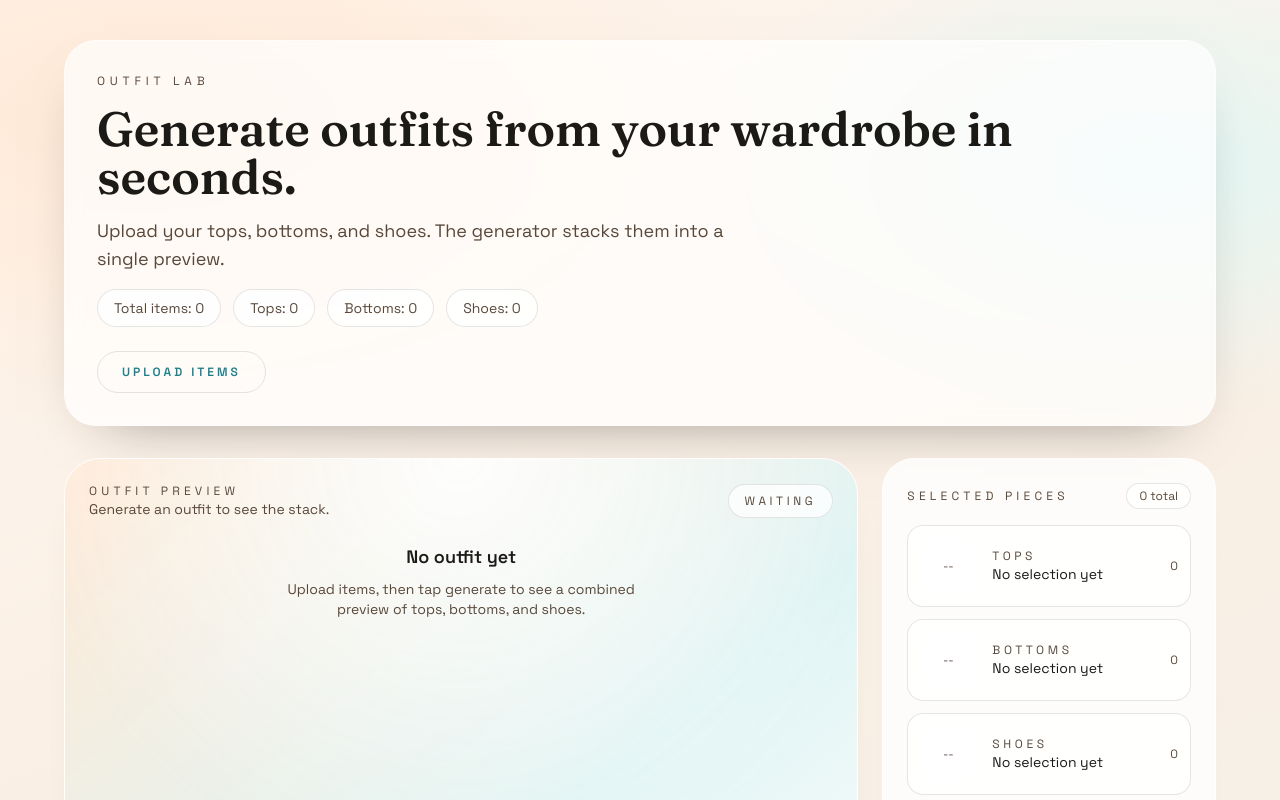
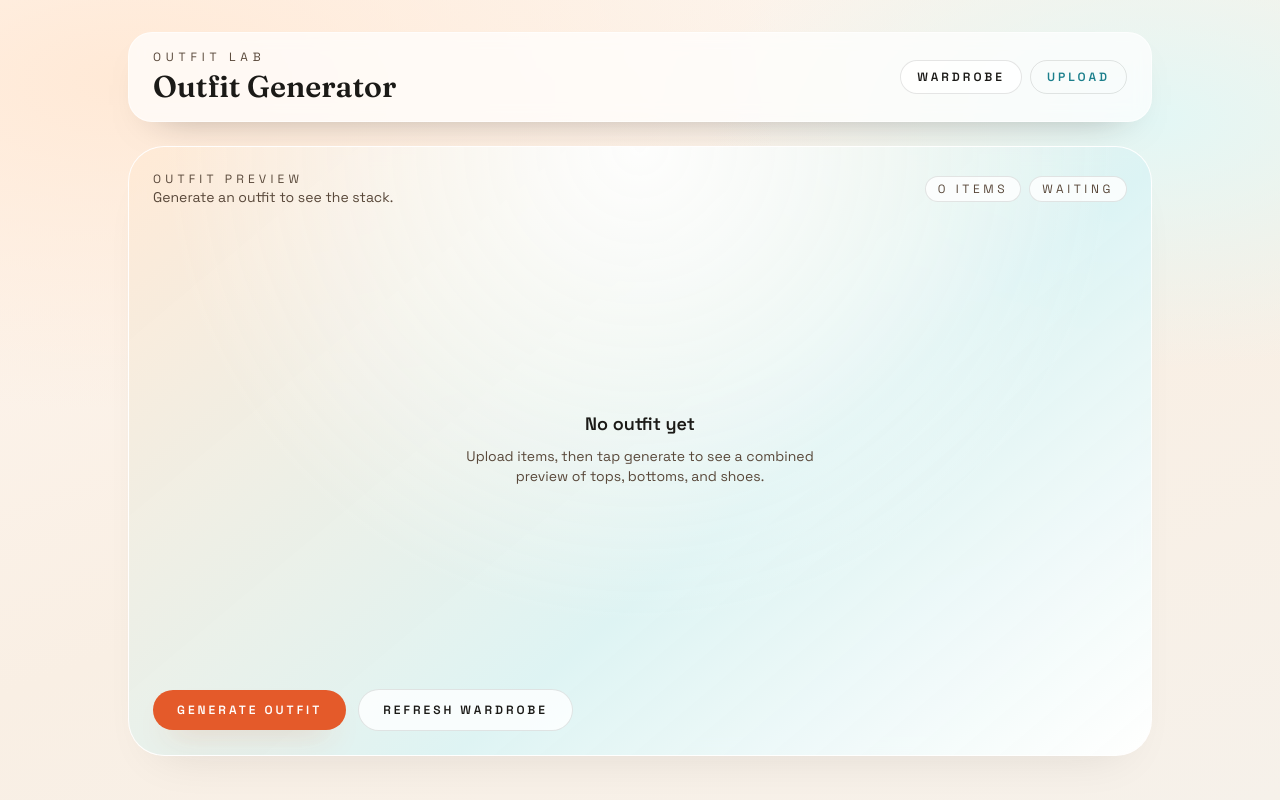
Before and after one commit to jakenuts/outfit-app, a Next.js app: page / in a window 1280 px wide. Shown: the top 800 px of the page. Built offline with nearby package versions, Linux system fonts and the light colour scheme.

Commit message:
Move generator to main view and add wardrobe page

```diff
--- a/app/page.tsx
+++ b/app/page.tsx
@@ -117,43 +117,32 @@ export default function Home() {
   }, [refreshWardrobe, totalCount, wardrobe]);
 
   return (
-    <div className="min-h-screen px-6 py-10">
-      <div className="mx-auto flex w-full max-w-6xl flex-col gap-8">
-        <header className="flex flex-wrap items-start justify-between gap-6 rounded-[32px] border border-white/50 bg-white/70 p-8 shadow-[0_24px_60px_-40px_rgba(27,26,23,0.6)] backdrop-blur">
-          <div className="space-y-4">
+    <div className="min-h-screen px-6 py-8">
+      <div className="mx-auto flex w-full max-w-5xl flex-col gap-6">
+        <nav className="flex flex-wrap items-center justify-between gap-4 rounded-[24px] border border-white/60 bg-white/70 px-6 py-4 shadow-[0_18px_40px_-30px_rgba(27,26,23,0.5)] backdrop-blur">
+          <div className="space-y-1">
             <p className="text-xs uppercase tracking-[0.4em] text-[color:var(--ink-muted)]">
               Outfit Lab
             </p>
-            <h1 className="text-4xl font-semibold text-[color:var(--ink)] md:text-5xl">
-              Generate outfits from your wardrobe in seconds.
+            <h1 className="text-2xl font-semibold text-[color:var(--ink)] md:text-3xl">
+              Outfit Generator
             </h1>
-            <p className="max-w-2xl text-base text-[color:var(--ink-muted)] md:text-lg">
-              Upload your tops, bottoms, and shoes. The generator stacks them
-              into a single preview.
-            </p>
-            <div className="flex flex-wrap items-center gap-3 text-sm text-[color:var(--ink-muted)]">
-              <span className="rounded-full border border-black/10 bg-white/80 px-4 py-2">
-                Total items: {totalCount}
-              </span>
-              {clothingTypes.map((type) => (
-                <span
-                  key={type.id}
-                  className="rounded-full border border-black/10 bg-white/80 px-4 py-2"
+          </div>
+          <div className="flex flex-wrap items-center gap-2">
+            <Link
+              href="/wardrobe"
+              className="rounded-full border border-black/10 bg-white/80 px-4 py-2 text-xs font-semibold uppercase tracking-[0.25em] text-[color:var(--ink)] transition hover:-translate-y-0.5"
             >
-                  {type.label}: {wardrobe[type.id].length}
-                </span>
-              ))}
-            </div>
-          </div>
-          <div className="flex flex-col gap-3">
+              Wardrobe
+            </Link>
             <Link
               href="/upload"
-              className="rounded-full border border-black/10 bg-[color:var(--teal)]/10 px-6 py-3 text-xs font-semibold uppercase tracking-[0.25em] text-[color:var(--teal)] transition hover:-translate-y-0.5"
+              className="rounded-full border border-black/10 bg-[color:var(--teal)]/10 px-4 py-2 text-xs font-semibold uppercase tracking-[0.25em] text-[color:var(--teal)] transition hover:-translate-y-0.5"
             >
-              Upload Items
+              Upload
             </Link>
           </div>
-        </header>
+        </nav>
 
         {message ? (
           <p className="rounded-2xl border border-[color:var(--accent)]/20 bg-[color:var(--accent)]/10 px-4 py-3 text-sm text-[color:var(--accent-dark)]">
@@ -161,10 +150,9 @@ export default function Home() {
           </p>
         ) : null}
 
-        <section className="grid gap-6 lg:grid-cols-[minmax(0,1fr)_minmax(0,0.42fr)]">
-          <div className="relative overflow-hidden rounded-[36px] border border-white/70 bg-white/80 p-6 shadow-[0_24px_50px_-30px_var(--shadow)] backdrop-blur">
+        <section className="relative overflow-hidden rounded-[36px] border border-white/70 bg-white/80 p-6 shadow-[0_24px_50px_-30px_var(--shadow)] backdrop-blur">
           <div className="absolute inset-0 bg-[radial-gradient(circle_at_top,_rgba(255,255,255,0.9)_0%,_rgba(255,255,255,0)_60%),linear-gradient(140deg,_rgba(255,221,191,0.6)_0%,_rgba(190,235,236,0.5)_60%,_rgba(255,255,255,0.8)_100%)]" />
-            <div className="relative z-10 flex min-h-[560px] flex-col">
+          <div className="relative z-10 flex min-h-[70vh] flex-col">
             <div className="flex flex-wrap items-center justify-between gap-3">
               <div>
                 <p className="text-xs uppercase tracking-[0.35em] text-[color:var(--ink-muted)]">
@@ -176,12 +164,17 @@ export default function Home() {
                     : 'Generate an outfit to see the stack.'}
                 </p>
               </div>
-                <span className="rounded-full border border-black/10 bg-white/80 px-4 py-2 text-xs uppercase tracking-[0.3em] text-[color:var(--ink-muted)]">
+              <div className="flex flex-wrap items-center gap-2 text-xs uppercase tracking-[0.3em] text-[color:var(--ink-muted)]">
+                <span className="rounded-full border border-black/10 bg-white/80 px-3 py-1">
+                  {totalCount} items
+                </span>
+                <span className="rounded-full border border-black/10 bg-white/80 px-3 py-1">
                   {hasOutfit ? 'Ready' : 'Waiting'}
                 </span>
               </div>
+            </div>
 
-              <div className="relative mt-6 flex-1">
+            <div className="relative mt-6 flex flex-1 items-center justify-center">
               {hasOutfit ? (
                 <div className="relative mx-auto h-[520px] w-full max-w-sm sm:h-[640px]">
                   <div className="absolute left-1/2 top-0 h-[45%] w-[90%] -translate-x-1/2">
@@ -224,8 +217,8 @@ export default function Home() {
                     No outfit yet
                   </p>
                   <p className="mt-2 max-w-sm text-sm text-[color:var(--ink-muted)]">
-                      Upload items, then tap generate to see a combined preview
-                      of tops, bottoms, and shoes.
+                    Upload items, then tap generate to see a combined preview of
+                    tops, bottoms, and shoes.
                   </p>
                 </div>
               )}
@@ -250,58 +243,6 @@ export default function Home() {
               </button>
             </div>
           </div>
-          </div>
-
-          <aside className="rounded-[32px] border border-white/70 bg-white/80 p-6 shadow-[0_22px_40px_-30px_var(--shadow)] backdrop-blur">
-            <div className="flex items-center justify-between">
-              <p className="text-xs uppercase tracking-[0.35em] text-[color:var(--ink-muted)]">
-                Selected Pieces
-              </p>
-              <span className="rounded-full border border-black/10 bg-white/80 px-3 py-1 text-xs text-[color:var(--ink-muted)]">
-                {totalCount} total
-              </span>
-            </div>
-            <div className="mt-4 space-y-3">
-              {clothingTypes.map((type) => {
-                const item = outfit[type.id];
-                return (
-                  <div
-                    key={type.id}
-                    className="flex items-center gap-4 rounded-2xl border border-black/10 bg-white/80 p-3"
-                  >
-                    <div className="relative h-14 w-14 overflow-hidden rounded-2xl border border-white/60 bg-white">
-                      {item ? (
-                        <Image
-                          src={item.url}
-                          alt={`${type.label} thumbnail`}
-                          fill
-                          sizes="56px"
-                          className="object-cover"
-                        />
-                      ) : (
-                        <div className="flex h-full w-full items-center justify-center text-xs text-[color:var(--ink-muted)]">
-                          --
-                        </div>
-                      )}
-                    </div>
-                    <div className="min-w-0 flex-1">
-                      <p className="text-xs uppercase tracking-[0.3em] text-[color:var(--ink-muted)]">
-                        {type.label}
-                      </p>
-                      <p className="truncate text-sm text-[color:var(--ink)]">
-                        {item
-                          ? item.pathname.replace(prefixForType(type.id), '')
-                          : 'No selection yet'}
-                      </p>
-                    </div>
-                    <span className="text-xs text-[color:var(--ink-muted)]">
-                      {wardrobe[type.id].length}
-                    </span>
-                  </div>
-                );
-              })}
-            </div>
-          </aside>
         </section>
       </div>
     </div>
--- /dev/null
+++ b/app/wardrobe/page.tsx
@@ -0,0 +1,175 @@
+'use client';
+
+import Image from 'next/image';
+import Link from 'next/link';
+import { useCallback, useEffect, useState } from 'react';
+import {
+  clothingTypes,
+  prefixForType,
+  type ClothingType,
+  type WardrobeItem,
+} from '@/lib/wardrobe';
+
+type WardrobeState = Record<ClothingType, WardrobeItem[]>;
+
+const emptyWardrobe: WardrobeState = {
+  tops: [],
+  bottoms: [],
+  shoes: [],
+};
+
+export default function WardrobePage() {
+  const [wardrobe, setWardrobe] = useState<WardrobeState>(emptyWardrobe);
+  const [isLoading, setIsLoading] = useState(false);
+  const [message, setMessage] = useState<string | null>(null);
+
+  const refreshWardrobe = useCallback(async () => {
+    setIsLoading(true);
+    setMessage(null);
+    try {
+      const results = await Promise.all(
+        clothingTypes.map(async (type) => {
+          const response = await fetch(
+            `/api/blob/list?prefix=${encodeURIComponent(
+              prefixForType(type.id)
+            )}`,
+            { cache: 'no-store' }
+          );
+
+          if (!response.ok) {
+            throw new Error(`Failed to load ${type.label.toLowerCase()}`);
+          }
+
+          const data = (await response.json()) as {
+            blobs?: WardrobeItem[];
+          };
+
+          return [type.id, data.blobs ?? []] as const;
+        })
+      );
+
+      const nextWardrobe = results.reduce(
+        (acc, [type, items]) => ({ ...acc, [type]: items }),
+        emptyWardrobe
+      );
+
+      setWardrobe(nextWardrobe);
+    } catch (error) {
+      console.error(error);
+      setMessage('Unable to load your wardrobe right now.');
+    } finally {
+      setIsLoading(false);
+    }
+  }, []);
+
+  useEffect(() => {
+    void refreshWardrobe();
+  }, [refreshWardrobe]);
+
+  return (
+    <div className="min-h-screen px-6 py-8">
+      <div className="mx-auto flex w-full max-w-6xl flex-col gap-6">
+        <nav className="flex flex-wrap items-center justify-between gap-4 rounded-[24px] border border-white/60 bg-white/70 px-6 py-4 shadow-[0_18px_40px_-30px_rgba(27,26,23,0.5)] backdrop-blur">
+          <div className="space-y-1">
+            <p className="text-xs uppercase tracking-[0.4em] text-[color:var(--ink-muted)]">
+              Wardrobe Summary
+            </p>
+            <h1 className="text-2xl font-semibold text-[color:var(--ink)] md:text-3xl">
+              Your Closet Index
+            </h1>
+          </div>
+          <div className="flex flex-wrap items-center gap-2">
+            <Link
+              href="/"
+              className="rounded-full border border-black/10 bg-white/80 px-4 py-2 text-xs font-semibold uppercase tracking-[0.25em] text-[color:var(--ink)] transition hover:-translate-y-0.5"
+            >
+              Generator
+            </Link>
+            <Link
+              href="/upload"
+              className="rounded-full border border-black/10 bg-[color:var(--teal)]/10 px-4 py-2 text-xs font-semibold uppercase tracking-[0.25em] text-[color:var(--teal)] transition hover:-translate-y-0.5"
+            >
+              Upload
+            </Link>
+          </div>
+        </nav>
+
+        {message ? (
+          <p className="rounded-2xl border border-[color:var(--accent)]/20 bg-[color:var(--accent)]/10 px-4 py-3 text-sm text-[color:var(--accent-dark)]">
+            {message}
+          </p>
+        ) : null}
+
+        <div className="flex flex-wrap items-center gap-3">
+          <button
+            type="button"
+            onClick={refreshWardrobe}
+            className="rounded-full border border-black/10 bg-white/80 px-4 py-2 text-xs font-semibold uppercase tracking-[0.25em] text-[color:var(--ink)] transition hover:-translate-y-0.5 hover:border-black/30"
+            disabled={isLoading}
+          >
+            {isLoading ? 'Refreshing...' : 'Refresh Wardrobe'}
+          </button>
+          <span className="text-sm text-[color:var(--ink-muted)]">
+            {isLoading
+              ? 'Loading items...'
+              : 'Browse your uploaded items by category.'}
+          </span>
+        </div>
+
+        <section className="grid gap-6">
+          {clothingTypes.map((type) => {
+            const items = wardrobe[type.id];
+            return (
+              <article
+                key={type.id}
+                className="rounded-[28px] border border-white/70 bg-white/80 p-6 shadow-[0_22px_40px_-30px_var(--shadow)] backdrop-blur"
+              >
+                <div className="flex flex-wrap items-center justify-between gap-3">
+                  <div>
+                    <p className="text-xs uppercase tracking-[0.35em] text-[color:var(--ink-muted)]">
+                      {type.label}
+                    </p>
+                    <p className="text-sm text-[color:var(--ink-muted)]">
+                      {type.description}
+                    </p>
+                  </div>
+                  <span className="rounded-full border border-black/10 bg-white/80 px-4 py-2 text-xs uppercase tracking-[0.3em] text-[color:var(--ink-muted)]">
+                    {items.length} items
+                  </span>
+                </div>
+
+                {items.length ? (
+                  <div className="mt-5 grid grid-cols-2 gap-4 sm:grid-cols-3 lg:grid-cols-4">
+                    {items.slice(0, 12).map((item) => (
+                      <div
+                        key={item.url}
+                        className="flex flex-col gap-3 rounded-2xl border border-black/10 bg-white/80 p-3"
+                      >
+                        <div className="relative aspect-square overflow-hidden rounded-xl border border-white/60 bg-white">
+                          <Image
+                            src={item.url}
+                            alt={item.pathname.replace(prefixForType(type.id), '')}
+                            fill
+                            sizes="(min-width: 1024px) 160px, (min-width: 640px) 140px, 45vw"
+                            className="object-cover"
+                          />
+                        </div>
+                        <p className="truncate text-xs text-[color:var(--ink-muted)]">
+                          {item.pathname.replace(prefixForType(type.id), '')}
+                        </p>
+                      </div>
+                    ))}
+                  </div>
+                ) : (
+                  <p className="mt-4 rounded-2xl border border-black/10 bg-white/70 px-4 py-3 text-sm text-[color:var(--ink-muted)]">
+                    No {type.label.toLowerCase()} uploaded yet.
+                  </p>
+                )}
+              </article>
+            );
+          })}
+        </section>
+      </div>
+    </div>
+  );
+}
```
Lines whose indentation alone changed are shown as unchanged.
